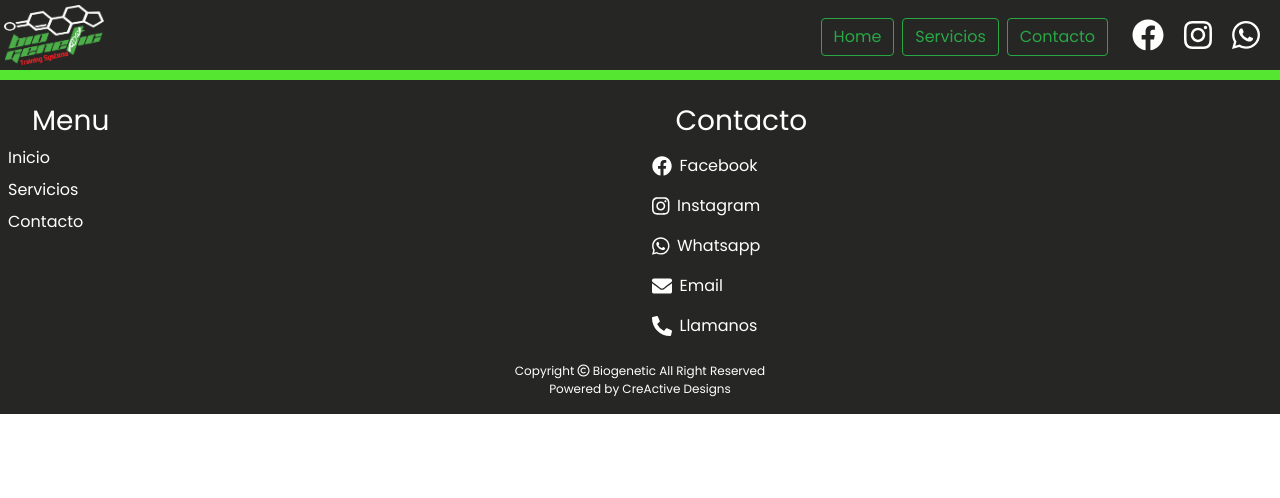
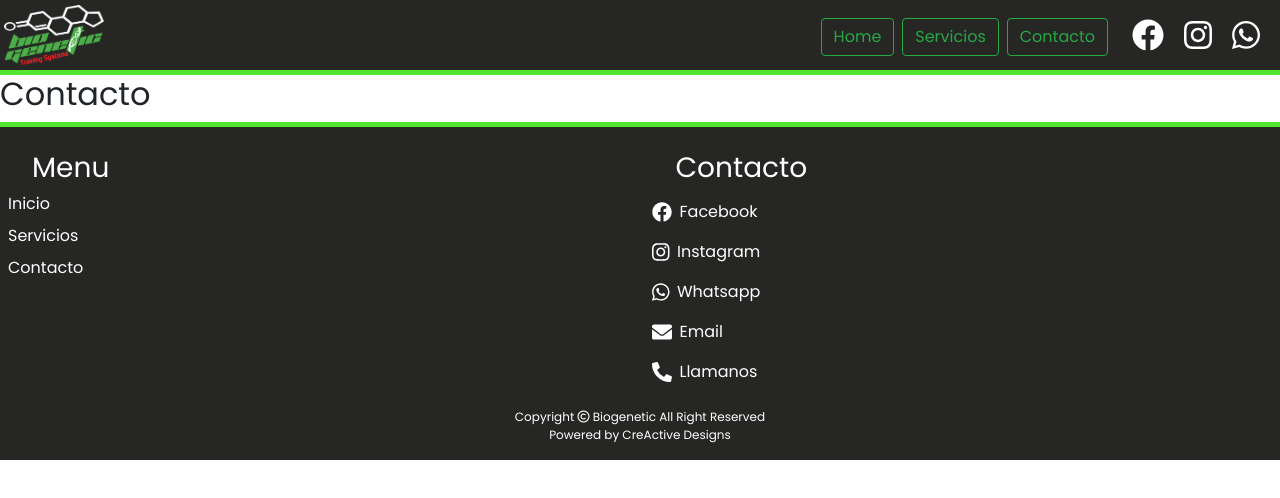
Before and after one commit to hawksfc/biogenetic-page, a React (Create React App) app: page /biogenetic-page/contact in a window 1280 px wide. Shown: the top 498 px of the page. Built offline with nearby package versions, Linux system fonts and the light colour scheme.

Commit message:
Correccion de Link

```diff
--- a/package.json
+++ b/package.json
@@ -2,7 +2,7 @@
   "name": "biogenetic-page",
   "version": "0.1.0",
   "private": true,
-  "homepage": "hawksfc.github.io/biogenetic-page",
+  "homepage": "https://hawksfc.github.io/biogenetic-page",
   "dependencies": {
     "@fortawesome/fontawesome-svg-core": "^1.2.34",
     "@fortawesome/free-brands-svg-icons": "^5.15.2",
--- a/src/App.jsx
+++ b/src/App.jsx
@@ -37,20 +37,20 @@ function App() {
     <Router>
       <div>
         <nav className="navbar navbar-expand-lg navbar-dark bio-dark m-0 p-0">
-          <Link to="/" className="navbar-brand ml-1"><img width="100" src={logo} alt="Logo"/></Link>
+          <Link to="/biogenetic-page/" className="navbar-brand ml-1"><img width="100" src={logo} alt="Logo"/></Link>
           <button className="navbar-toggler" type="button" onClick={toggleMenu}>
             <span className="navbar-toggler-icon"></span>
           </button>
           <div className={`collapse expanding navbar-collapse show ${showMenu}`} id="navbarSupportedContent">
             <ul className="navbar-nav ml-auto">
               <li className="nav-item ml-1 mr-1" onClick={window.screen.width < 992 ? toggleMenu : null}>
-                <Link to="biogenetic-page/build/" className="text-success btn btn-outline-success mt-1 btn-block">Home</Link>
+                <Link to="/biogenetic-page/" className="text-success btn btn-outline-success mt-1 btn-block">Home</Link>
               </li>
               <li className="nav-item ml-1 mr-1" onClick={window.screen.width < 992 ? toggleMenu : null}>
-                <Link to="biogenetic-page/build/services" className="text-success btn btn-outline-success mt-1 btn-block">Servicios</Link>
+                <Link to="/biogenetic-page/services" className="text-success btn btn-outline-success mt-1 btn-block">Servicios</Link>
               </li>
               <li className="nav-item ml-1 mr-1" onClick={window.screen.width < 992 ? toggleMenu : null}>
-                <Link to="biogenetic-page/build/contact" className="text-success btn btn-outline-success mt-1 btn-block">Contacto</Link>
+                <Link to="/biogenetic-page/contact" className="text-success btn btn-outline-success mt-1 btn-block">Contacto</Link>
               </li>
               <ul className="social-media-horizontal">
                 <li className="social-media">
@@ -68,13 +68,13 @@ function App() {
         </nav>
         <div className="bio-green"></div>
         <Switch>
-          <Route exact path="/">
+          <Route exact path="/biogenetic-page/">
             <Home></Home>
           </Route>
-          <Route exact path="/services">
+          <Route exact path="/biogenetic-page/services">
             <h2>Servicios</h2>
           </Route>
-          <Route exact path="/contact">
+          <Route exact path="/biogenetic-page/contact">
             <h2>Contacto</h2>
           </Route>
         </Switch>
--- a/src/components/Footer.jsx
+++ b/src/components/Footer.jsx
@@ -13,13 +13,13 @@ const Footer = () => {
                     <h3 className="ml-4 mt-4 align-center">Menu</h3>
                     <ul className="list-none mt-2 list-nav">
                         <li className="mb-2">
-                            <Link to="biogenetic-page/">Inicio</Link>
+                            <Link to="/biogenetic-page/">Inicio</Link>
                         </li>
                         <li className="mb-2">
-                            <Link to="biogenetic-page/services">Servicios</Link>
+                            <Link to="/biogenetic-page/services">Servicios</Link>
                         </li>
                         <li className="mb-2">
-                            <Link to="biogenetic-page/contact">Contacto</Link>
+                            <Link to="/biogenetic-page/contact">Contacto</Link>
                         </li>
                     </ul>
                 </div>
```
